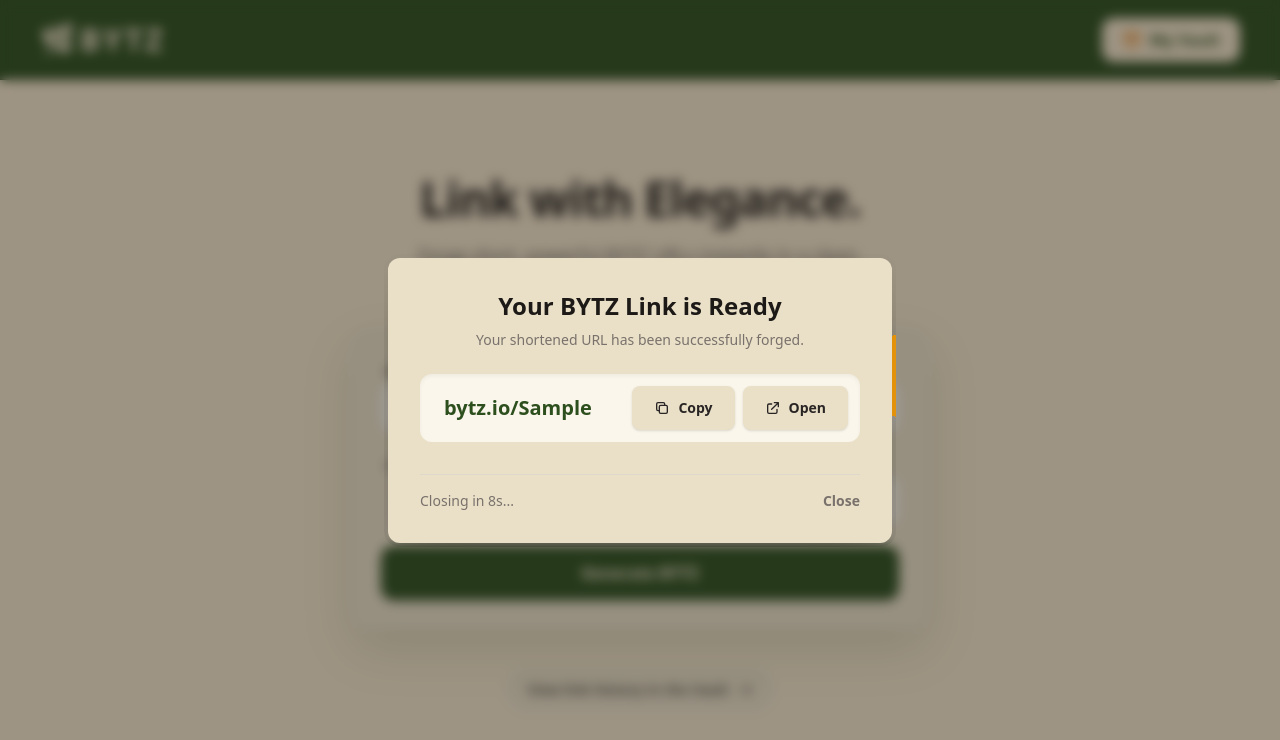
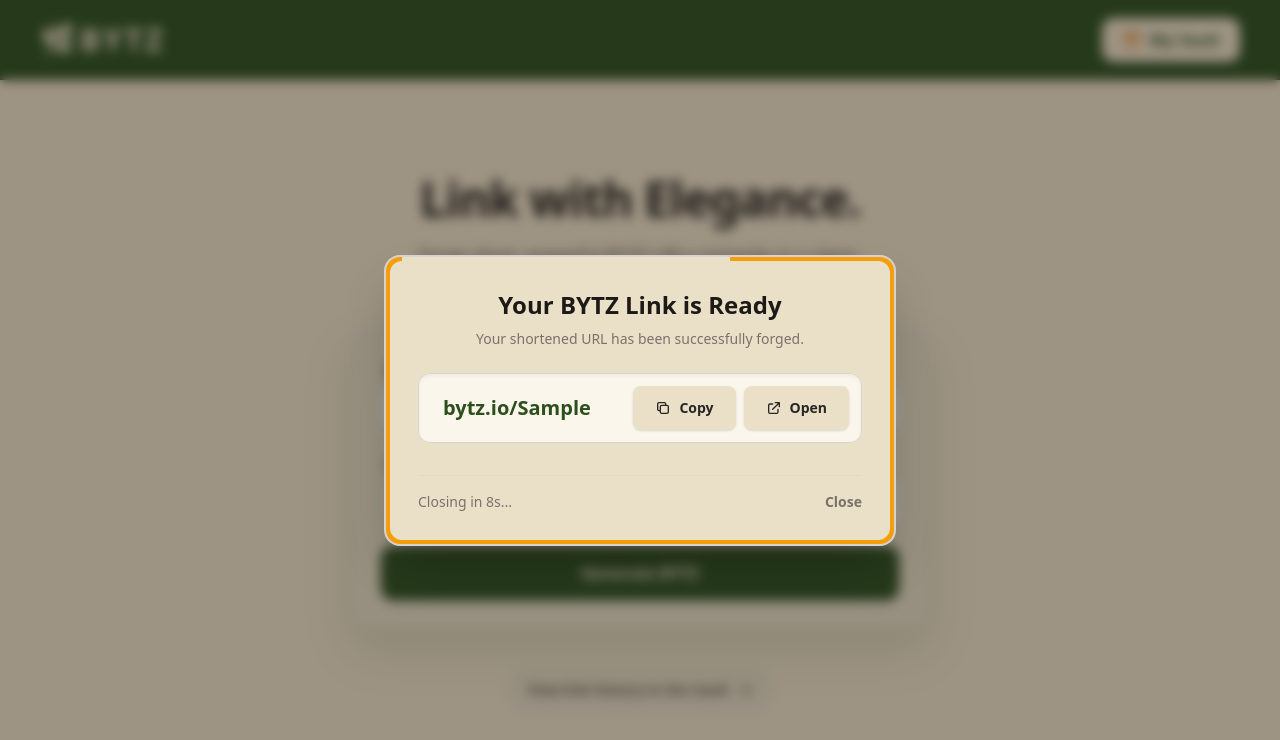
Before and after one commit to 7Aryannn/bytz, a Next.js app: page / in a window 1280 px wide. Both pictures are taken after typing "https://example.com", "Sample" into the empty fields and a click on the button "Generate BYTZ". Shown: the top 740 px of the page. Built offline with nearby package versions, Linux system fonts and the light colour scheme.

Commit message:
feat: animate modal countdown border to erase

```diff
--- a/app/globals.css
+++ b/app/globals.css
@@ -1,14 +1,10 @@
 @import "tailwindcss";
 
-@property --border-angle {
-    syntax: "<angle>";
-    inherits: true;
-    initial-value: 0turn;
-}
+
 
 @theme {
     --animate-shrink-7s: shrink 7s linear forwards;
-    --animate-border-spin: border-spin 10s linear forwards;
+    --animate-border-draw: border-draw 10s linear forwards;
 }
 
 @keyframes shrink {
@@ -21,8 +17,12 @@
     }
 }
 
-@keyframes border-spin {
+@keyframes border-draw {
+    from {
+        stroke-dashoffset: 0;
+    }
+
     to {
-        --border-angle: 1turn;
+        stroke-dashoffset: -100;
     }
 }
--- a/app/page.js
+++ b/app/page.js
@@ -170,18 +170,35 @@
           className="fixed inset-0 z-50 flex items-center justify-center p-4 bg-stone-900/40 backdrop-blur-[6px] transition-all duration-300"
           onClick={(e) => { if (e.target === e.currentTarget) setGeneratedLink(null); }}
         >
-          <div className="relative w-full max-w-lg p-1 rounded-2xl overflow-hidden animate-in fade-in zoom-in duration-300">
-            {/* Animated Border Tracker Background */}
-            <div className="absolute inset-0 z-0 bg-[conic-gradient(from_var(--border-angle),#F59E0B_0%,#F59E0B_5%,transparent_5%,transparent_100%)] animate-border-spin rounded-2xl"></div>
+          <div className="relative w-full max-w-lg bg-[#EAE0C8] border-2 border-stone-300 rounded-2xl p-6 md:p-8 shadow-[0_25px_50px_-12px_rgba(0,0,0,0.25)] text-center animate-in fade-in zoom-in duration-300 overflow-hidden">
 
-            {/* Modal Content Foreground */}
-            <div className="bg-[#EAE0C8] border-stone-300 rounded-xl p-6 md:p-8 w-full shadow-[0_25px_50px_-12px_rgba(0,0,0,0.25)] relative z-10 text-center">
+            {/* Animated SVG Border Overlay */}
+            <svg
+              className="absolute inset-0 w-full h-full pointer-events-none z-20"
+              preserveAspectRatio="none"
+            >
+              <rect
+                x="0" y="0"
+                width="100%" height="100%"
+                rx="16"
+                fill="none"
+                stroke="#F59E0B"
+                strokeWidth="8"
+                strokeDasharray="100"
+                strokeDashoffset="0"
+                pathLength="100"
+                className="animate-[border-draw_10s_linear_forwards]"
+              />
+            </svg>
+
+            {/* Modal Content */}
+            <div className="relative z-10">
               <div className="mb-6">
                 <h2 className="text-2xl font-extrabold text-stone-900 mb-2">Your BYTZ Link is Ready</h2>
                 <p className="text-sm text-stone-500">Your shortened URL has been successfully forged.</p>
               </div>
 
-              <div className="flex flex-col sm:flex-row items-center justify-between gap-3 bg-[#FBF6EC] p-3 rounded-xl shadow-inner mb-8">
+              <div className="flex flex-col sm:flex-row items-center justify-between gap-3 bg-[#FBF6EC] p-3 rounded-xl shadow-inner mb-8 border border-stone-300">
                 <p className="text-xl font-bold text-[#2D4F1E] truncate px-3">{generatedLink}</p>
                 <div className="flex items-center gap-2 w-full sm:w-auto">
                   <button
@@ -216,7 +233,7 @@
                 <p className="text-sm text-stone-500 font-medium">Closing in {countdown}s...</p>
                 <button
                   onClick={() => setGeneratedLink(null)}
-                  className="text-sm text-stone-500 hover:text-stone-800 font-bold transition-colors"
+                  className="text-sm text-stone-500 hover:text-stone-800 font-bold transition-colors z-30 relative"
                 >
                   Close
                 </button>
```
